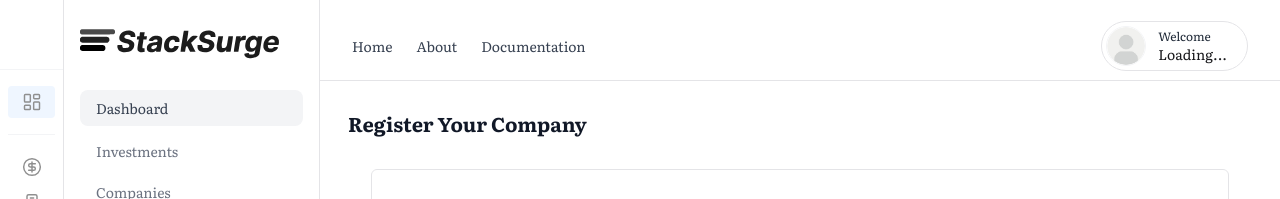
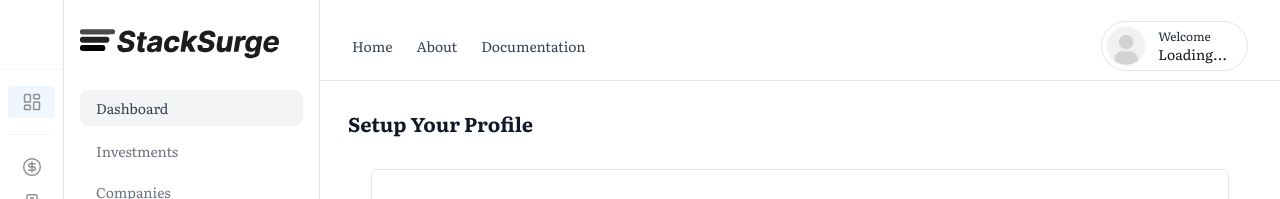
Before and after one commit to MohammedMeraj/StackSurge, a Next.js app: page /investor/profile in a window 1280 px wide. Shown: the top 199 px of the page. Built offline with nearby package versions, Linux system fonts and the light colour scheme; no server answers.

Commit message:
Form updated

```diff
--- a/src/app/_components/Iregister.tsx
+++ b/src/app/_components/Iregister.tsx
@@ -96,7 +96,7 @@ const Page = () => {
     <div className="max-w-7xl ml-auto mr-auto mb-14  ">
       <div className="pl-7 pr-7 pt-7 flex flex-col justify-center items-center">
         <div className="text-xl self-start font-bold mb-8 text-gray-900">
-          Register Your Company
+          Setup Your Profile
         </div>
 
         <div className="w-[95%] ml-[15%] mr-[15%] border p-7 rounded-md">
```
